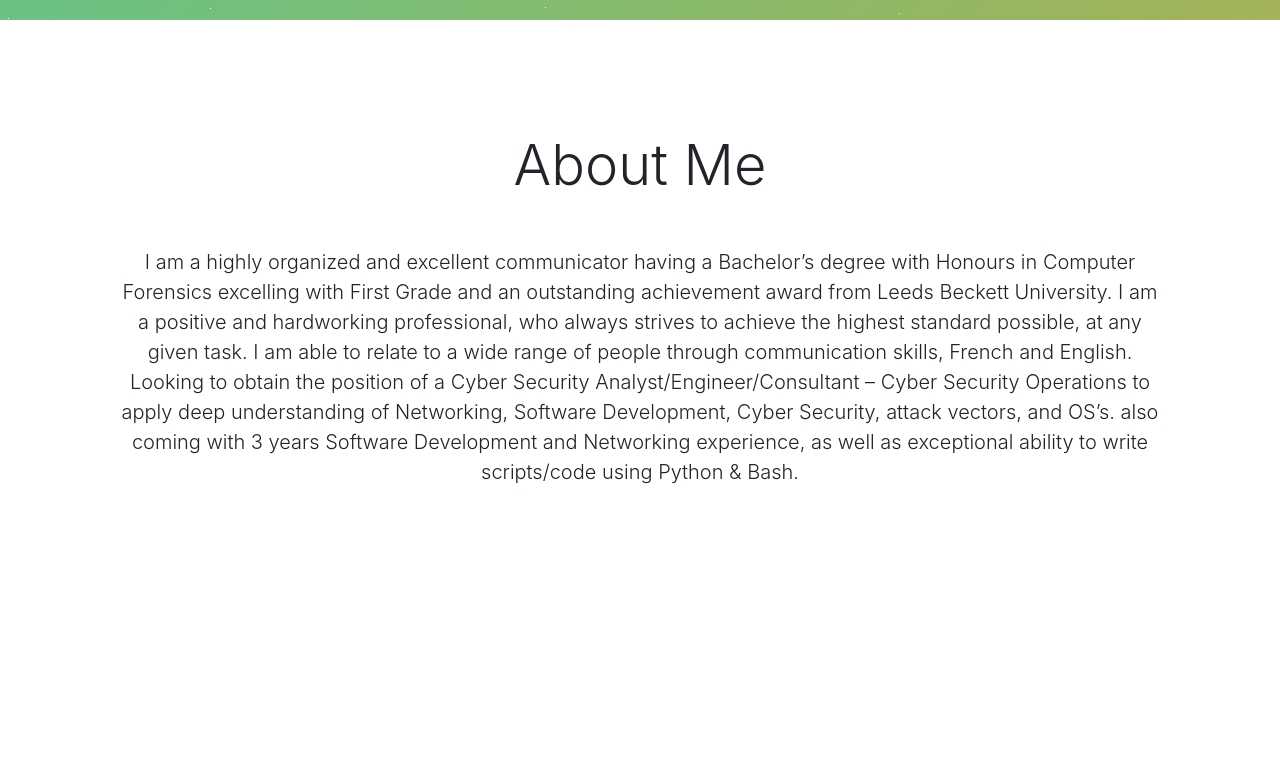
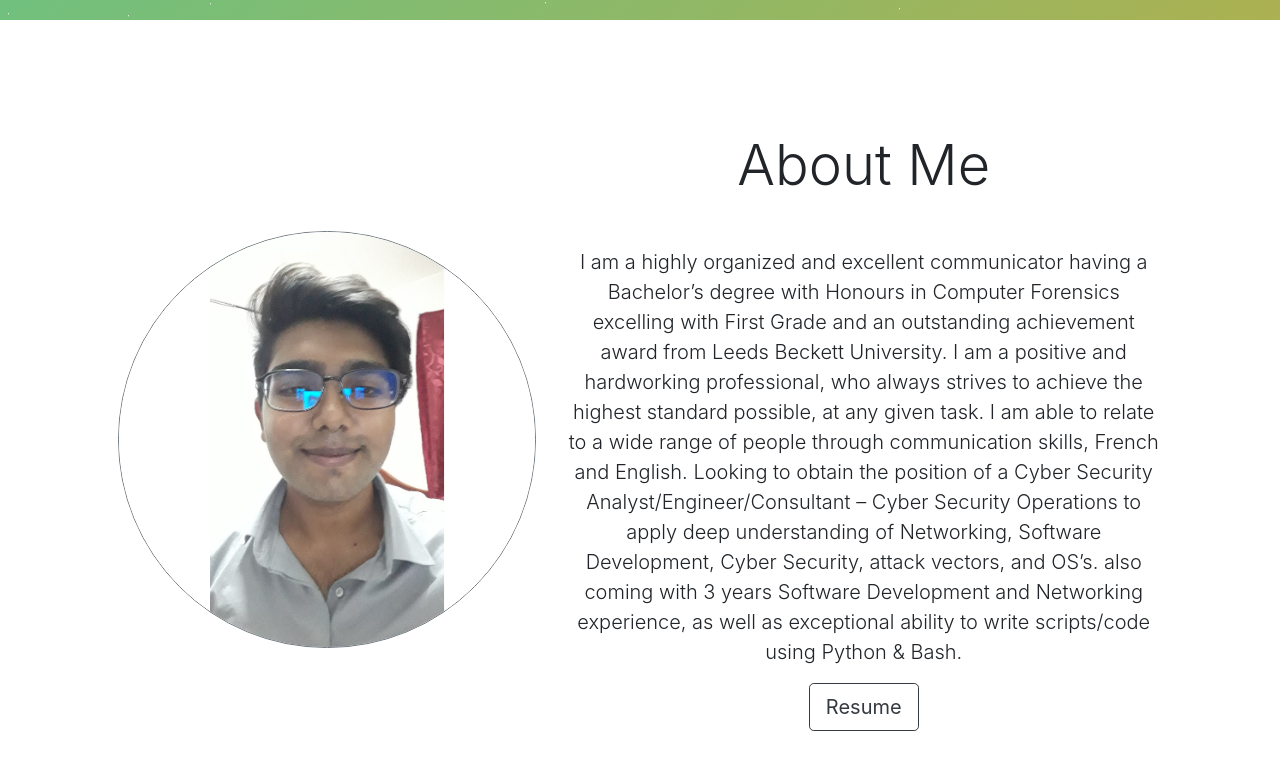
Before and after one commit to Anu-bhav/Portfolio, a React (Create React App) app: page / in a window 1280 px wide. Shown: the part 780-1564 px from the top of the page. Built offline with nearby package versions, Linux system fonts and the light colour scheme; no server answers.

Commit message:
added cv and photo

```diff
--- a/src/components/home/AboutMe.jsx
+++ b/src/components/home/AboutMe.jsx
@@ -1,45 +1,46 @@
-import React, { useState, useEffect } from "react";
-import axios from "axios";
-// import Pdf from "../../editable-stuff/resume.pdf";
+import React, { useState /*, useEffect */ } from "react";
+// import axios from "axios";
+import Pdf from "../../editable-stuff/resume.pdf";
 import {
   aboutHeading,
   aboutDescription,
   showInstaProfilePic,
-  instaLink,
-  instaUsername,
-  instaQuerry,
+  // instaLink,
+  // instaUsername,
+  // instaQuerry,
 } from "../../editable-stuff/configurations.json";
 
 const AboutMe = () => {
-  const [instaProfilePic, setInstaProfilePic] = useState("");
-  const [showInsta, setShowInsta] = useState(showInstaProfilePic);
-  // const [resumeURL] = useState(Pdf);
+  // const [instaProfilePic, setInstaProfilePic] = useState("");
+  // const [showInsta, setShowInsta] = useState(showInstaProfilePic);
+  const [showInsta] = useState(showInstaProfilePic);
+  const [resumeURL] = useState(Pdf);
 
-  useEffect(() => {
-    if (showInsta) {
-      handleRequest();
-    }
-  }, [showInsta]);
+  // useEffect(() => {
+  //   if (showInsta) {
+  //     handleRequest();
+  //   }
+  // }, [showInsta]);
 
-  const handleRequest = (e) => {
-    axios
-      .get(instaLink + instaUsername + instaQuerry)
-      .then((response) => {
-        // handle success
-        // console.log(response.data.graphql);
-        return setInstaProfilePic(
-          response.data.graphql.user.profile_pic_url_hd
-        );
-      })
-      .catch((error) => {
-        // handle error
-        setShowInsta(false);
-        return console.error(error.message);
-      })
-      .finally(() => {
-        // always executed
-      });
-  };
+  // const handleRequest = (e) => {
+  //   axios
+  //     .get(instaLink + instaUsername + instaQuerry)
+  //     .then((response) => {
+  //       // handle success
+  //       // console.log(response.data.graphql);
+  //       return setInstaProfilePic(
+  //         response.data.graphql.user.profile_pic_url_hd
+  //       );
+  //     })
+  //     .catch((error) => {
+  //       // handle error
+  //       setShowInsta(false);
+  //       return console.error(error.message);
+  //     })
+  //     .finally(() => {
+  //       // always executed
+  //     });
+  // };
 
   return (
     <div id="aboutme" className="jumbotron jumbotron-fluid bg-transparent m-0">
@@ -49,15 +50,16 @@
             <div className="col-5 d-none d-lg-block align-self-center">
               <img
                 className="border border-secondary rounded-circle"
-                src={instaProfilePic}
+                src={require("../../editable-stuff/images/me.png")}
                 alt="profilepicture"
+                style={{ width: "100%", height: "100%" }}
               />
             </div>
           )}
           <div className={`col-lg-${showInsta ? "7" : "12"}`}>
             <h1 className="display-4 mb-5 text-center">{aboutHeading}</h1>
             <p className="lead text-center">{aboutDescription}</p>
-            {/* {resumeURL && (
+            {resumeURL && (
               <p className="lead text-center">
                 <a
                   className="btn btn-outline-dark btn-lg"
@@ -70,7 +72,7 @@
                   Resume
                 </a>
               </p>
-            )} */}
+            )}
           </div>
         </div>
       </div>
--- a/src/editable-stuff/configurations.json
+++ b/src/editable-stuff/configurations.json
@@ -33,7 +33,7 @@
     }
   ],
   "aboutHeading": "About Me",
-  "showInstaProfilePic": false,
+  "showInstaProfilePic": true,
   "instaLink": "https://www.instagram.com/",
   "instaUsername": "_anu_bhav_",
   "instaQuerry": "/?__a=1",
```
Also changed, not shown: src/editable-stuff/images/me.png (added), 1 other file (tests, documents, lock files or other folders).
